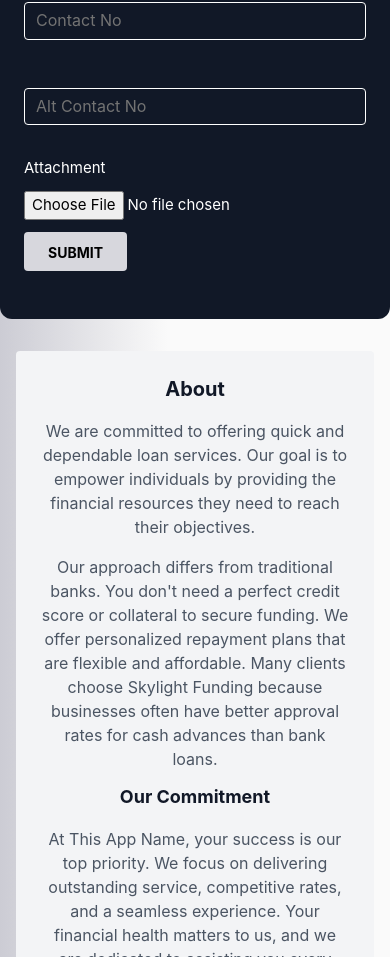
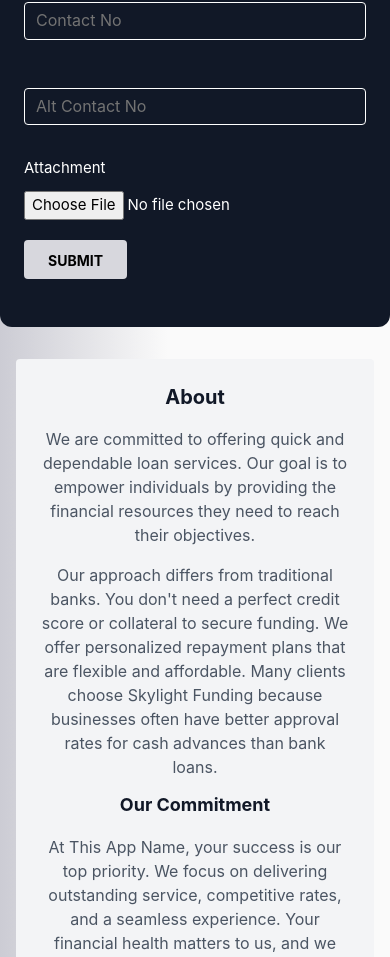
Before and after one commit to Outwerk/project4, a React (Create React App) app: page / in a window 390 px wide. Shown: the part 1779-2736 px from the top of the page. Built offline with nearby package versions, Linux system fonts and the light colour scheme.

Commit message:
fix button

```diff
--- a/src/components/Form.js
+++ b/src/components/Form.js
@@ -511,7 +511,7 @@
 
 
                 {/* Attachment */}
-                <div className='flex flex-col md:flex-row justify-between items:start md:items-center '>
+                <div className='flex flex-col md:flex-row justify-between items:start md:items-center gap-2 md:gap-0'>
                     <div className='flex flex-col sm:flex-row gap-3 text-[15px] text-white'>
                         <h2>Attachment</h2>
                         <input
```
